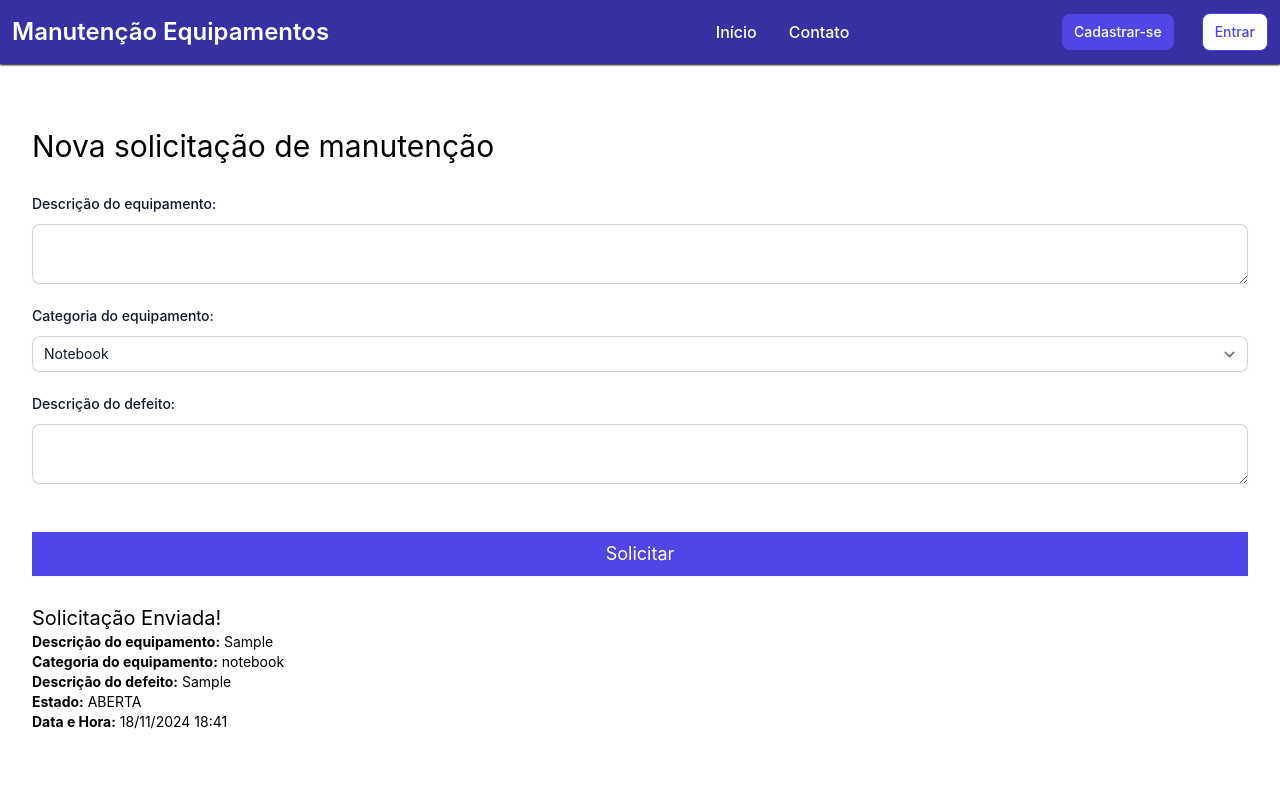
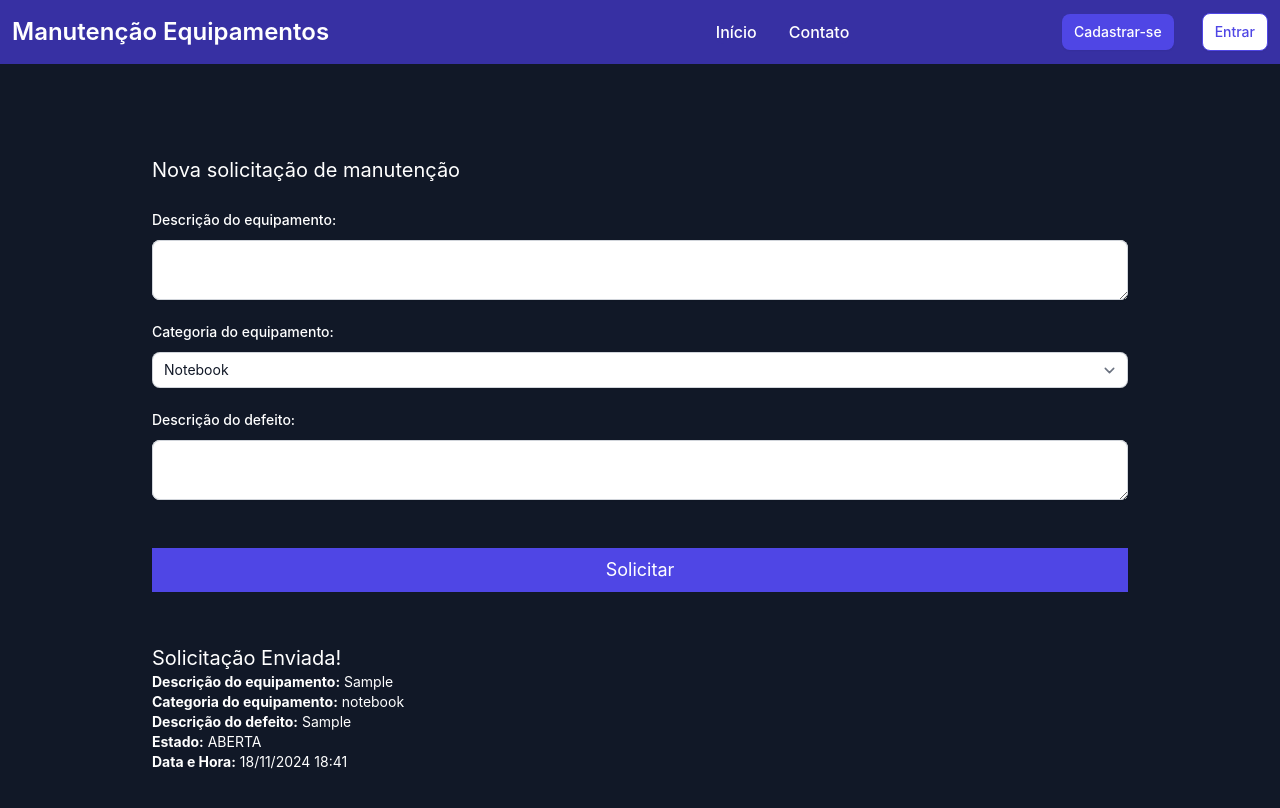
Before and after one commit to MelNaChupeta/manutencao-equipamento-web, an Angular app: page /solicitacao in a window 1280 px wide. Both pictures are taken after typing "Sample", "Sample" into the empty fields and a click on the button "Solicitar". Shown: the top 808 px of the page. Built offline with nearby package versions, Linux system fonts and the light colour scheme.

Commit message:
novaSolicitacao - better html and css

```diff
--- a/src/app/components/cliente/nova-solicitacao/nova-solicitacao.component.html
+++ b/src/app/components/cliente/nova-solicitacao/nova-solicitacao.component.html
@@ -1,8 +1,15 @@
-<div class="main-content-container">
-    <h1>Nova solicitação de manutenção</h1>
-    <form (ngSubmit)="onSubmit()" class="flex flex-col gap-5 mt-7">
+<section
+  class="flex flex-col min-h-screen bg-opacity-100 bg-gray-900 justify-center items-center"
+>
+  <div class="max-w-screen-lg w-full flex flex-col">
+    <div class="flex flex-col gap-y-6">
+      <h2 class="text-white">Nova solicitação de manutenção</h2>
+
+      <form (ngSubmit)="onSubmit()" class="flex flex-col gap-5">
         <div class="flex flex-col gap-2">
-        <label class="label-form"  for="descricaoEquipamento">Descrição do equipamento:</label>
+          <label class="text-white label-form" for="descricaoEquipamento"
+            >Descrição do equipamento:</label
+          >
           <textarea
             class="input-form"
             id="descricaoEquipamento"
@@ -13,7 +20,9 @@
         </div>
 
         <div class="flex flex-col gap-2">
-        <label class="label-form"  for="categoria">Categoria do equipamento:</label>
+          <label class="text-white label-form" for="categoria"
+            >Categoria do equipamento:</label
+          >
           <select
             class="input-form"
             id="categoria"
@@ -31,7 +40,9 @@
         </div>
 
         <div class="flex flex-col gap-2">
-        <label  class="label-form" for="descricaoDefeito">Descrição do defeito:</label>
+          <label class="text-white label-form" for="descricaoDefeito"
+            >Descrição do defeito:</label
+          >
           <textarea
             class="input-form"
             id="descricaoDefeito"
@@ -45,19 +56,27 @@
       </form>
 
       <div *ngIf="solicitacaoEnviada" class="mt-5">
-      <h2>Solicitação Enviada!</h2>
-      <p>
+        <h2 class="text-white">Solicitação Enviada!</h2>
+        <p class="text-white">
           <strong>Descrição do equipamento:</strong>
           {{ solicitacaoSend.equipmentDescription }}
         </p>
-      <p>
-        <strong>Categoria do equipamento:</strong> {{ solicitacaoSend.category }}
+        <p class="text-white">
+          <strong>Categoria do equipamento:</strong>
+          {{ solicitacaoSend.category }}
         </p>
-      <p>
+        <p class="text-white">
           <strong>Descrição do defeito:</strong>
           {{ solicitacaoSend.defectDescription }}
         </p>
-      <p><strong>Estado:</strong> {{ solicitacaoSend.status }}</p>
-      <p><strong>Data e Hora:</strong> {{ solicitacaoSend.datetime | date:'dd/MM/yyyy HH:mm' }}</p>
+        <p class="text-white">
+          <strong>Estado:</strong> {{ solicitacaoSend.status }}
+        </p>
+        <p class="text-white">
+          <strong>Data e Hora:</strong>
+          {{ solicitacaoSend.datetime | date : "dd/MM/yyyy HH:mm" }}
+        </p>
       </div>
     </div>
+  </div>
+</section>
```
Lines whose indentation alone changed are shown as unchanged.
